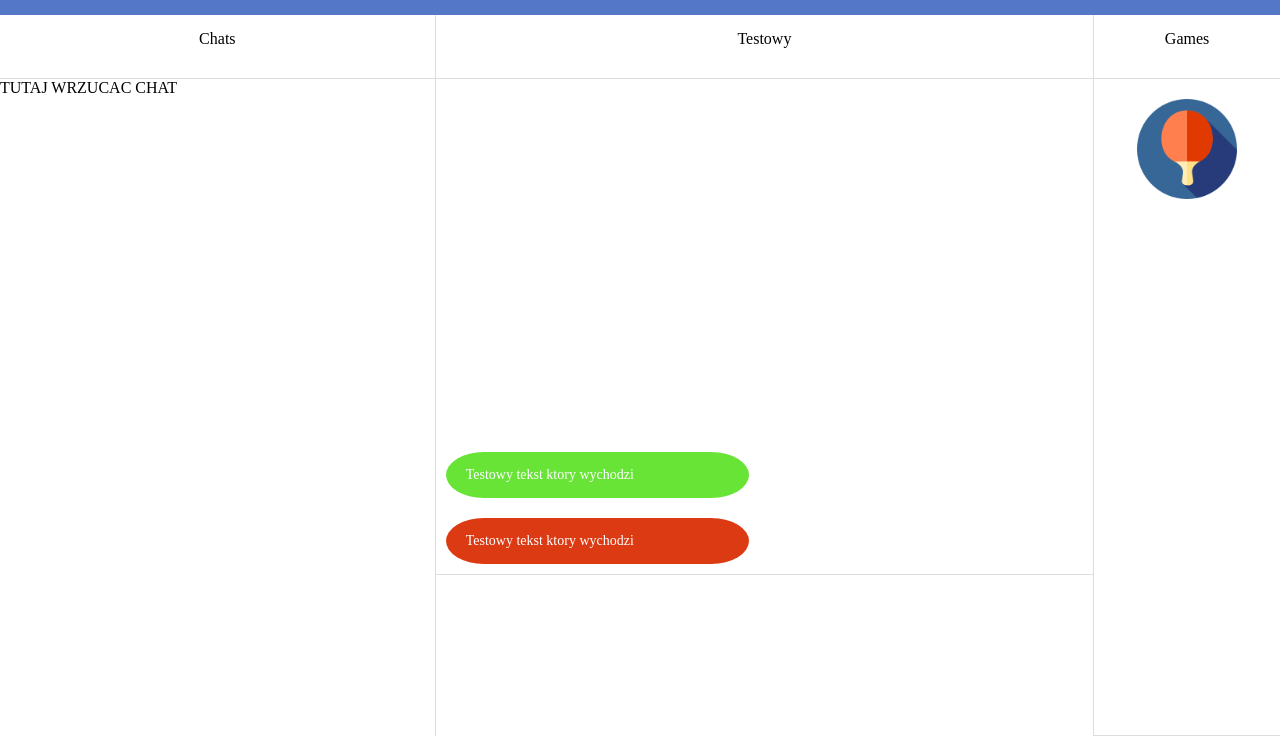
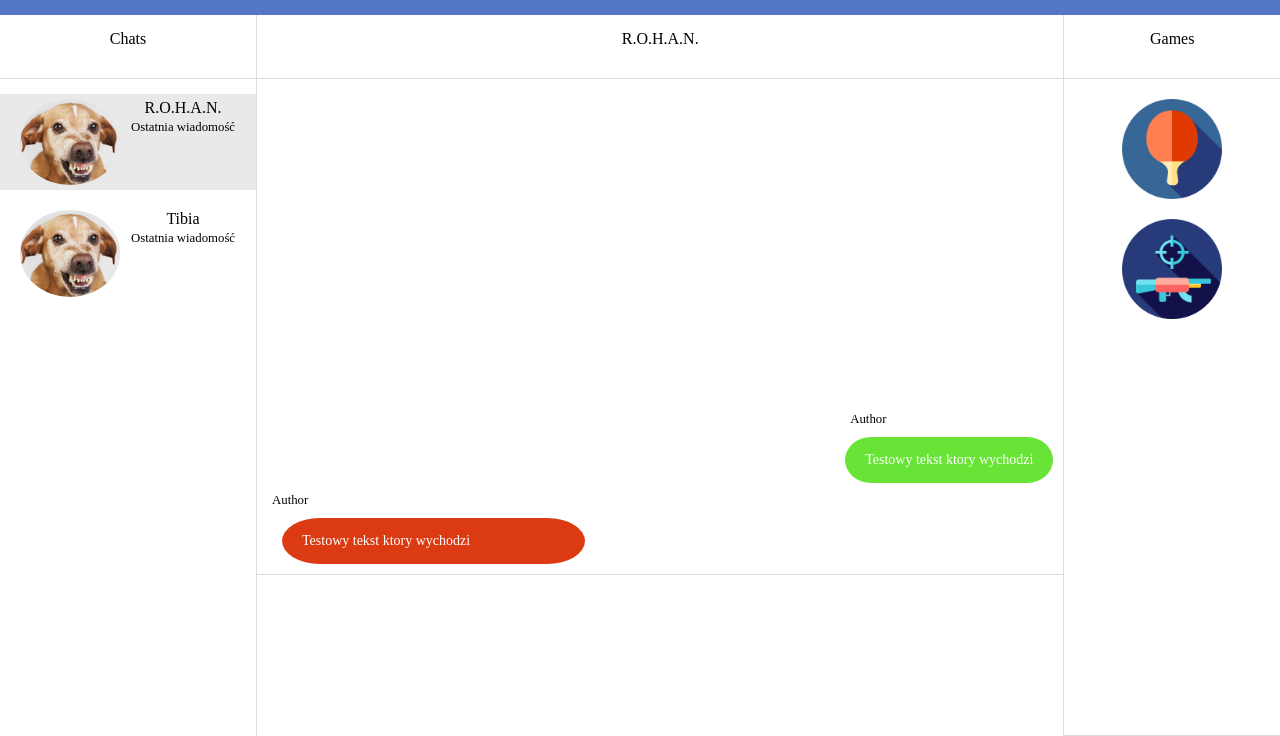
Before and after one commit to Adelaiten/javascript-chatu-chatu, a plain HTML site: page public/mainChatPage.html in a window 1280 px wide. Shown: the part 64-800 px from the top of the page. Drawn offline with Linux system fonts and the light colour scheme; some packages are replaced by stand-ins of ours.

Commit message:
site ready to test

```diff
--- a/public/css/mainChatPage.css
+++ b/public/css/mainChatPage.css
@@ -50,6 +50,7 @@ body {
 
 .chats {
     flex-grow: 3;
+    max-width: 20%;
     border-right: 1px solid #dddddd;
 }
 .chats-title-div, .games-title-div, .active-chat-title-div {
@@ -61,8 +62,44 @@ body {
     justify-content: space-around;
     padding-top: 15px;
 }
+.group-chat {
+    overflow: hidden;
+    box-sizing: border-box;
+    display: flex;
+    flex-direction: row;
+    justify-content: space-around;
+    margin-top: 15px;
+    margin-bottom: 15px;
+    padding-right: 20px;
+    padding-left: 20px;
+    padding-top: 5px;
+    padding-bottom: 5px;
+}
+.using-chat {
+    background-color: rgba(221, 221, 221, 0.63);
+}
+.group-description {
+    padding-left: 10px;
+    text-align: center;
+
+}
+.group-name {
+    display: inline-block;
+}
+.last-post {
+    display: inline-block;
+    font-size: 0.8rem;
+}
+.group-photo {
+    border-radius: 50%;
+    width: 100px;
+}
+.group-chat span {
+    max-width: 100%;
+}
 .active-chat {
     flex-grow: 5;
+    max-width: 63%;
     height:90vh;
     display: flex;
     flex-direction: column;
@@ -78,6 +115,18 @@ body {
     z-index: 1;
     width: 100%;
 }
+.message-coming-out {
+    align-self: flex-end;
+    max-width: 40%;
+}
+.message-coming-in {
+    max-width: 40%;
+}
+
+.message-coming-in, .message-coming-out .author {
+    font-size: 0.8rem;
+    padding-left: 15px;
+}
 .message-coming-out-interior, .message-coming-in-interior {
     color: #ffffff;
     font-size: 14px;
@@ -85,14 +134,13 @@ body {
     padding-right: 20px;
     padding-left: 20px;
     margin: 10px;
-    max-width: 40%;
+
     border-top-right-radius: 50% 200%;
     border-bottom-right-radius: 50% 200%;
     border-top-left-radius: 50% 200%;
     border-bottom-left-radius: 50% 200%;
 }
 .message-coming-out-interior {
-    align-self: flex-end;
     background-color: #68e437;
 }
 
@@ -100,24 +148,29 @@ body {
 
     background-color: #db3a12;
 }
+
+
 .write-area {
+
     width: 100%;
+    max-width: 100%;
     height: 20vh;
     border-top: 1px solid #dddddd;
     align-self: flex-end;
 }
 .games-menu {
+    max-width: 17%;
     flex-grow: 1;
     border-left: 1px solid #dddddd;
     border-bottom:1px solid #dddddd;
     height: 90vh;
 }
 
-.pong {
+.game {
     display: flex;
     justify-content: space-around;
     margin-top: 20px;
 }
-.pong img {
+.game img {
     width:100px;
 }
--- a/public/mainChatPage.html
+++ b/public/mainChatPage.html
@@ -19,22 +19,37 @@
           <span class="chats-text-title">Chats</span>
         </div>
 
-        <div class="group-chat">TUTAJ WRZUCAC CHAT</div>
+        <div class="group-chat using-chat">
+          <img src="img/dog.png" class="group-photo">
+          <span class="group-description">
+            <span class="group-name">R.O.H.A.N.</span>
+            <span class="last-post">Ostatnia wiadomość</span>
+        </span>
+        </div>
+
+        <div class="group-chat">
+          <img src="img/dog.png" class="group-photo">
+          <span class="group-description">
+            <span class="group-name">Tibia</span>
+            <span class="last-post">Ostatnia wiadomość</span>
+      </span>
+
+      </div>
       </div>
 
       <div class="active-chat">
         <div class="active-chat-title-div">
-          <span class="active-chat-name">Testowy</span>
+          <span class="active-chat-name">R.O.H.A.N.</span>
         </div>
         <div class="chat">
           <div class="message-coming-out">
-            <span class="author"></span>
+            <span class="author">Author</span>
             <div class="message-coming-out-interior">
               <span>Testowy tekst ktory wychodzi</span>
             </div>
           </div>
           <div class="message-coming-in">
-              <span class="author"></span>
+              <span class="author">Author</span>
               <div class="message-coming-in-interior">
                 <span>Testowy tekst ktory wychodzi</span>
               </div>
@@ -47,7 +62,8 @@
           <div class="games-title-div">
             <span class="games-name">Games</span>
           </div>
-        <div class="pong"><img src="img/ping-pong.png"></div>
+        <div class="game"><img src="img/ping-pong.png"></div>
+        <div class="game"><img src="img/video-game.png"></div>
       </div>
     </div>
 
@@ -60,6 +76,7 @@
   <script src="/__/firebase/init.js"></script>
   <script src="js/mainChatPage.js"></script>
   <!-- <div>Icons made by <a href="https://www.freepik.com/" title="Freepik">Freepik</a> from <a href="https://www.flaticon.com/" 			    title="Flaticon">www.flaticon.com</a> is licensed by <a href="http://creativecommons.org/licenses/by/3.0/" 			    title="Creative Commons BY 3.0" target="_blank">CC 3.0 BY</a></div>
-  <div>Icons made by <a href="https://www.flaticon.com/authors/dmitri13" title="dmitri13">dmitri13</a> from <a href="https://www.flaticon.com/" 			    title="Flaticon">www.flaticon.com</a> is licensed by <a href="http://creativecommons.org/licenses/by/3.0/" 			    title="Creative Commons BY 3.0" target="_blank">CC 3.0 BY</a></div> -->
+  <div>Icons made by <a href="https://www.flaticon.com/authors/dmitri13" title="dmitri13">dmitri13</a> from <a href="https://www.flaticon.com/" 			    title="Flaticon">www.flaticon.com</a> is licensed by <a href="http://creativecommons.org/licenses/by/3.0/" 			    title="Creative Commons BY 3.0" target="_blank">CC 3.0 BY</a></div>
+<div>Icons made by <a href="https://www.freepik.com/" title="Freepik">Freepik</a> from <a href="https://www.flaticon.com/" 			    title="Flaticon">www.flaticon.com</a> is licensed by <a href="http://creativecommons.org/licenses/by/3.0/" 			    title="Creative Commons BY 3.0" target="_blank">CC 3.0 BY</a></div> -->
 </body>
 </html>
```
Also changed, not shown: public/img/dog.png (added), public/img/video-game.png (added).
